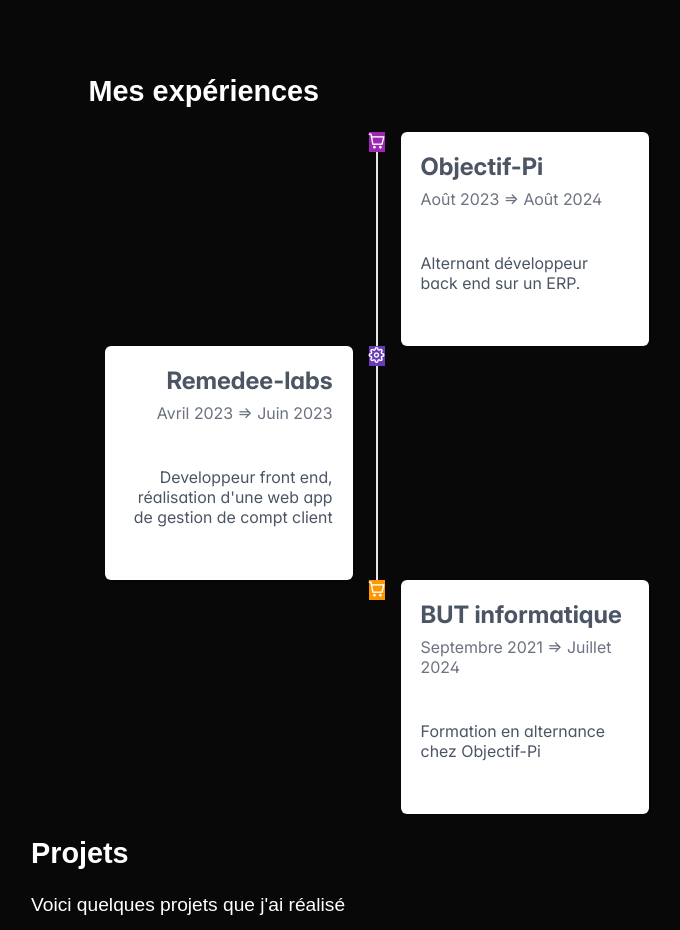
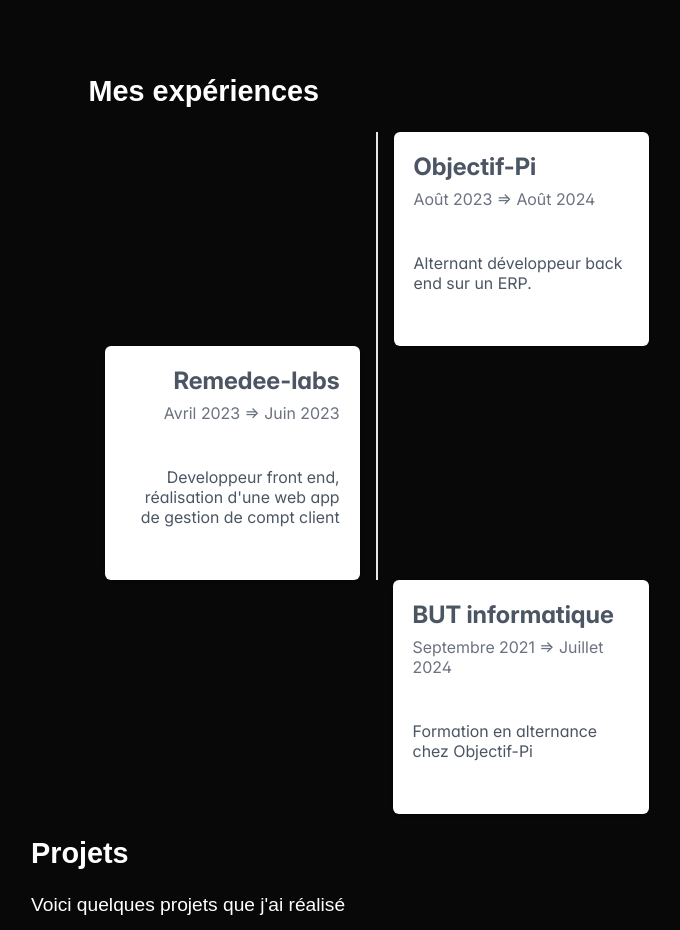
Before and after one commit to Aymdr404/Aymdr404.github.io, a React (Create React App) app: page / in a window 1280 px wide. Shown: the part 1760-2690 px from the top of the page, without its empty margins (33-713 px from the left). Built offline with nearby package versions, Linux system fonts and the light colour scheme; a web font is replaced by a local one.

Commit message:
[FIX] Correction accordeon

```diff
--- a/src/components/experiences/experiences.tsx
+++ b/src/components/experiences/experiences.tsx
@@ -16,9 +16,9 @@
 const Experience: React.FC = () => {
 
     const events: TimelineEvent[] = [
-        { status: 'Objectif-Pi', date: 'Août 2023 => Août 2024', icon: 'pi pi-shopping-cart', color: '#9C27B0', image: 'logo_OP.png', info:'Alternant développeur back end sur un ERP.' },
-        { status: 'Remedee-labs', date: 'Avril 2023 => Juin 2023', icon: 'pi pi-cog', color: '#673AB7', image:'Logo_RemedeeLabs.png', info:'Developpeur front end, réalisation d\'une web app de gestion de compt client ' },
-        { status: 'BUT informatique', date: 'Septembre 2021 => Juillet 2024', icon: 'pi pi-shopping-cart', color: '#FF9800', image:'logo_BUT.png', info:'Formation en alternance chez Objectif-Pi' }
+        { status: 'Objectif-Pi', date: 'Août 2023 => Août 2024',  color: '#9C27B0', image: 'logo_OP.png', info:'Alternant développeur back end sur un ERP.' },
+        { status: 'Remedee-labs', date: 'Avril 2023 => Juin 2023', color: '#673AB7', image:'Logo_RemedeeLabs.png', info:'Developpeur front end, réalisation d\'une web app de gestion de compt client ' },
+        { status: 'BUT informatique', date: 'Septembre 2021 => Juillet 2024', color: '#FF9800', image:'logo_BUT.png', info:'Formation en alternance chez Objectif-Pi' }
     ];
 
     const customizedMarker = (item: TimelineEvent) => {
```
Also changed, not shown: src/components/etudes/etudes.tsx (deleted, +0 -48 lines), src/components/etudes/etudes.css (deleted).
